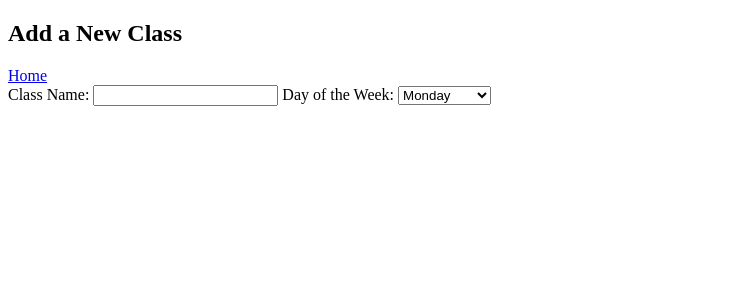
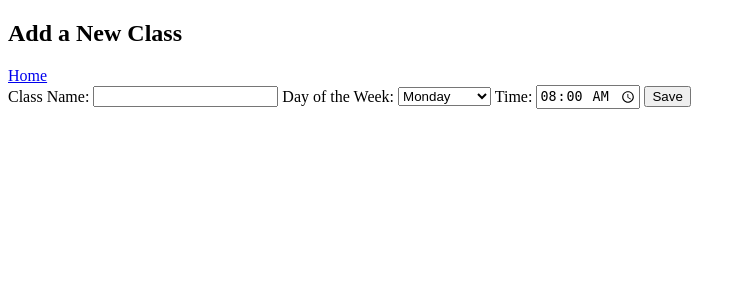
Before and after one commit to callumw118/gym_booking_system, a Flask app: page /activities/new in a window 1280 px wide. Shown: the top 300 px of the page, without its empty margins (0-746 px from the left). Run offline with Flask 2, Linux system fonts and the light colour scheme.

Commit message:
Adds input to select time

```diff
--- a/templates/activities/new.html
+++ b/templates/activities/new.html
@@ -19,6 +19,11 @@
             <option value="Saturday">Saturday</option>
             <option value="Sunday">Sunday</option>
         </select>
+
+        <label for="time">Time: </label>
+        <input type="time" name="time" value="08:00">
+
+        <input type="submit" value="Save">
     </section>
 </form>
 
```
